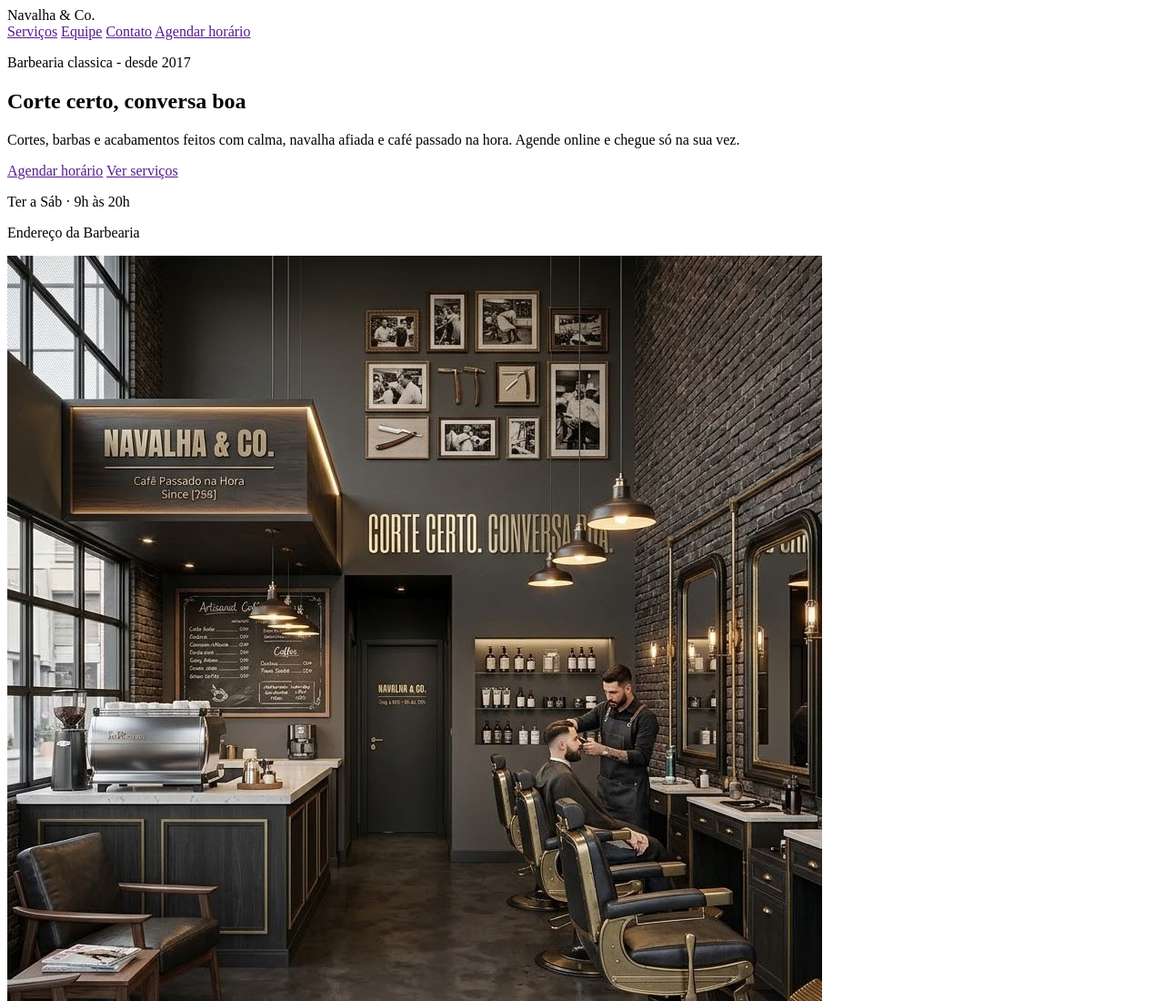
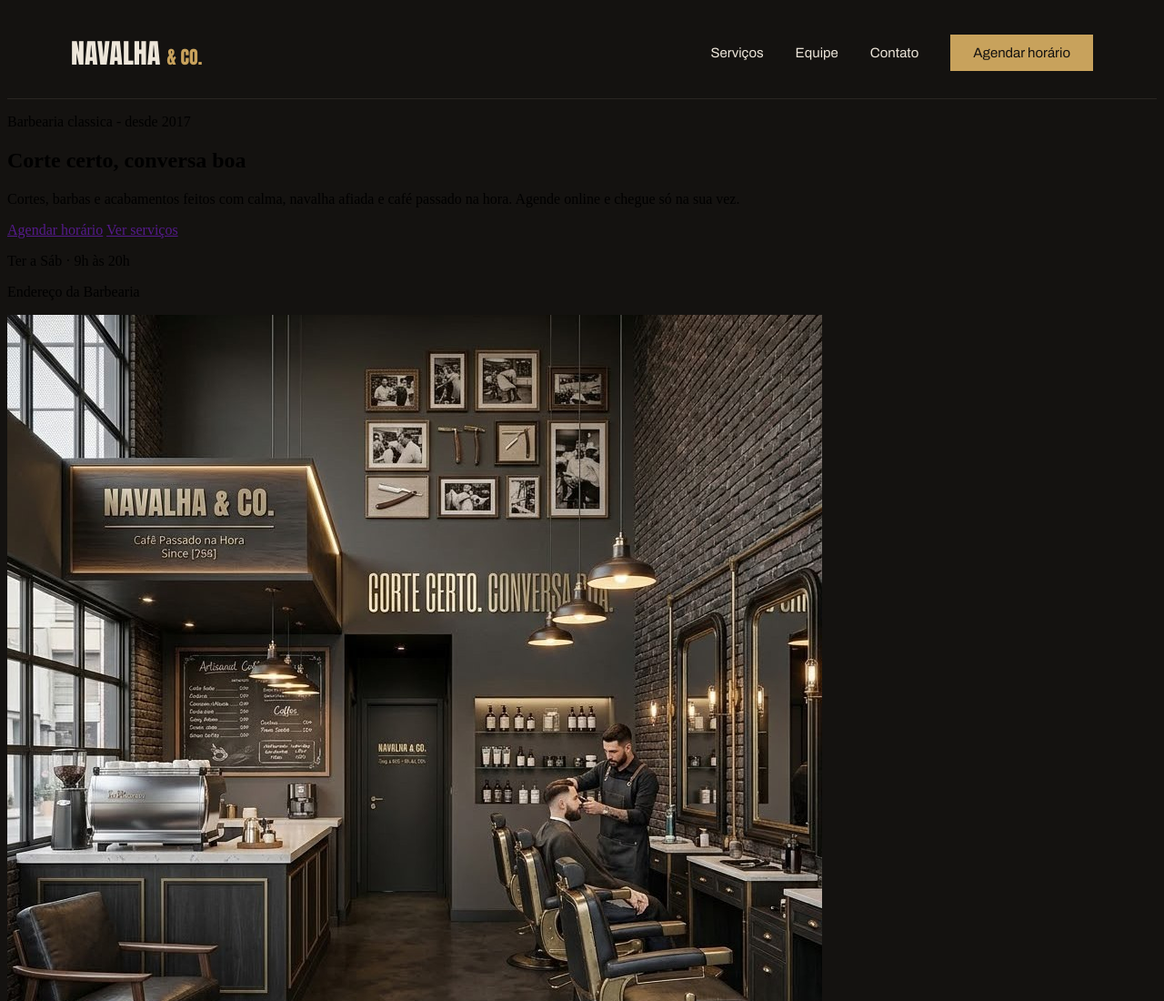
Before and after one commit to Spanhool/Barbearia-Navalha-Co., a plain HTML site: page index.html in a window 1280 px wide. Shown: the top 1100 px of the page at 91% size. Drawn offline with Linux system fonts and the light colour scheme.

Commit message:
CSS navbar pronto

```diff
--- a/assets/css/style.css
+++ b/assets/css/style.css
@@ -14,3 +14,48 @@
   --borda-botao-secundario: #5a5148;
   --borda-menu-footer: #2a2622;
 }
+
+body {
+  background-color: var(--fundo);
+}
+
+nav {
+  display: flex;
+  justify-content: space-between;
+  padding-left: 70px;
+  padding-right: 70px;
+  height: 100px;
+  align-items: center;
+  border-bottom: 1px solid var(--borda-menu-footer);
+}
+
+nav .name {
+  color: var(--texto-principal);
+  font-family: "Anton";
+  text-transform: uppercase;
+  font-size: 30px;
+}
+
+nav span {
+  color: var(--botoes-precos);
+  font-size: 20px;
+}
+
+nav .links {
+  display: flex;
+  align-items: center;
+  gap: 35px;
+  font-family: "Archivo";
+  font-size: 15px;
+}
+
+nav .links a {
+  text-decoration: none;
+  color: var(--texto-principal);
+}
+
+nav .links a.btn-agendar {
+  background-color: var(--botoes-precos);
+  padding: 12px 25px;
+  color: var(--fundo);
+}
--- a/index.html
+++ b/index.html
@@ -18,7 +18,7 @@
           <a href="">Serviços</a>
           <a href="">Equipe</a>
           <a href="">Contato</a>
-          <a href="">Agendar horário</a>
+          <a href="" class="btn-agendar">Agendar horário</a>
         </div>
       </nav>
     </header>
```
